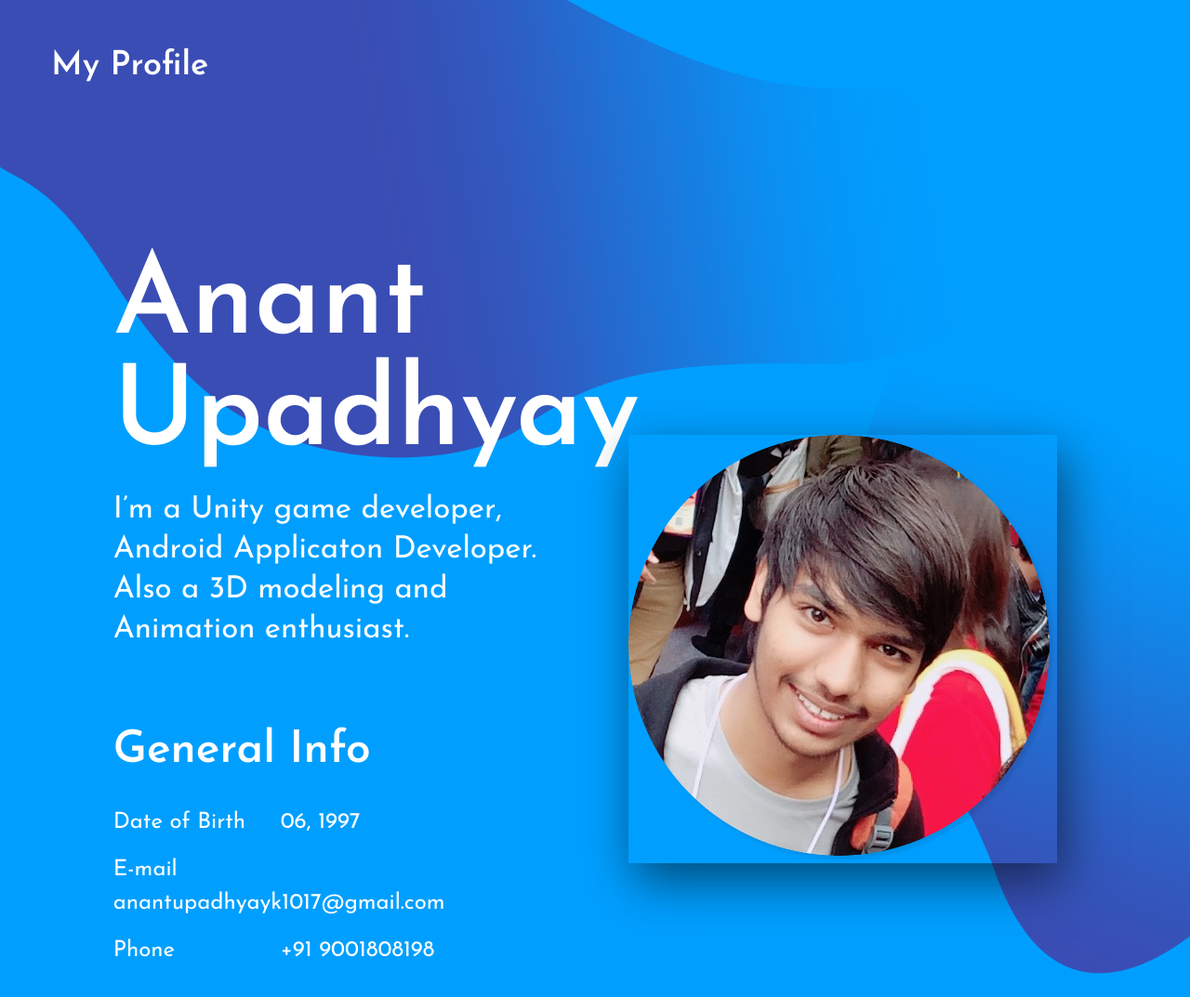
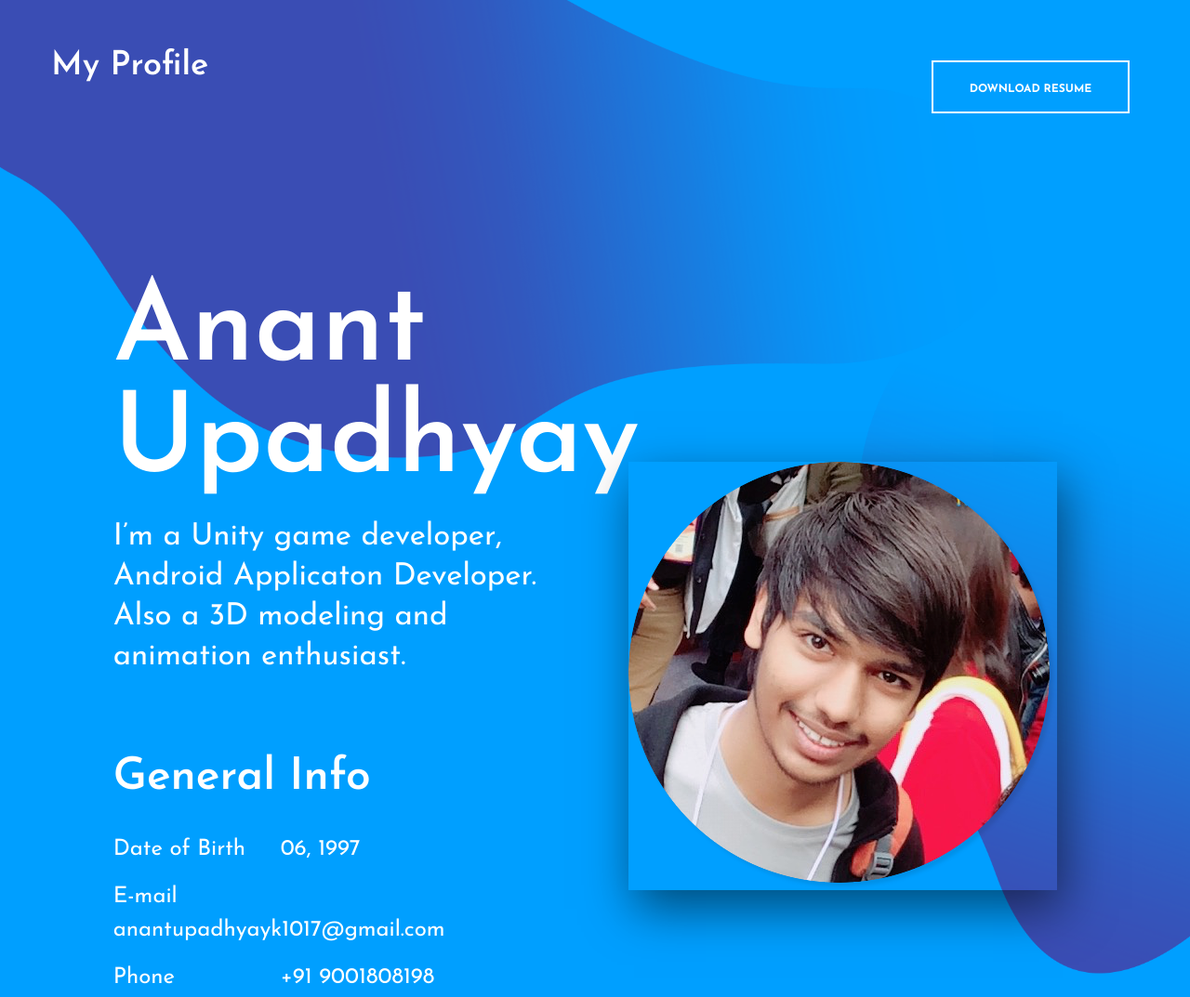
Before and after one commit to anantup10/Profile, a plain HTML site: page index.html in a window 1280 px wide. Shown: the top 1073 px of the page at 93% size. Drawn offline with Linux system fonts and the light colour scheme.

Commit message:
Update index.html

```diff
--- a/index.html
+++ b/index.html
@@ -1,7 +1,7 @@
 <!DOCTYPE html>
 <html lang="en">
 <head>
-	<title>Civic - CV Resume</title>
+	<title>Anant Upadhyay - Profile</title>
 	<meta charset="UTF-8">
 	<meta name="description" content="Civic - CV Resume">
 	<meta name="keywords" content="resume, civic, onepage, creative, html">
@@ -43,6 +43,9 @@
 							<h2><a href="#">My Profile</a></h2>
 						</div>
 					</div>
+					<div class="col-md-8 text-md-right header-buttons">
+						<a href="https://docs.google.com/document/d/1QgDHwuf4iC4toRBx7BFm7IVpu4Fo_mCXsrN__weCzag/edit?usp=sharing" class="site-btn">Download Resume</a>
+					</div>
 				</div>
 			</div>
 		</header>
@@ -57,7 +60,7 @@
 							<div class="col-lg-6">
 								<div class="hero-text">
 									<h2>Anant Upadhyay</h2>
-									<p>I’m a Unity game developer, Android Applicaton Developer. Also a 3D modeling and Animation enthusiast.</p>
+									<p>I’m a Unity game developer, Android Applicaton Developer. Also a 3D modeling and animation enthusiast.</p>
 								</div>
 								<div class="hero-info">
 									<h2>General Info</h2>
```
